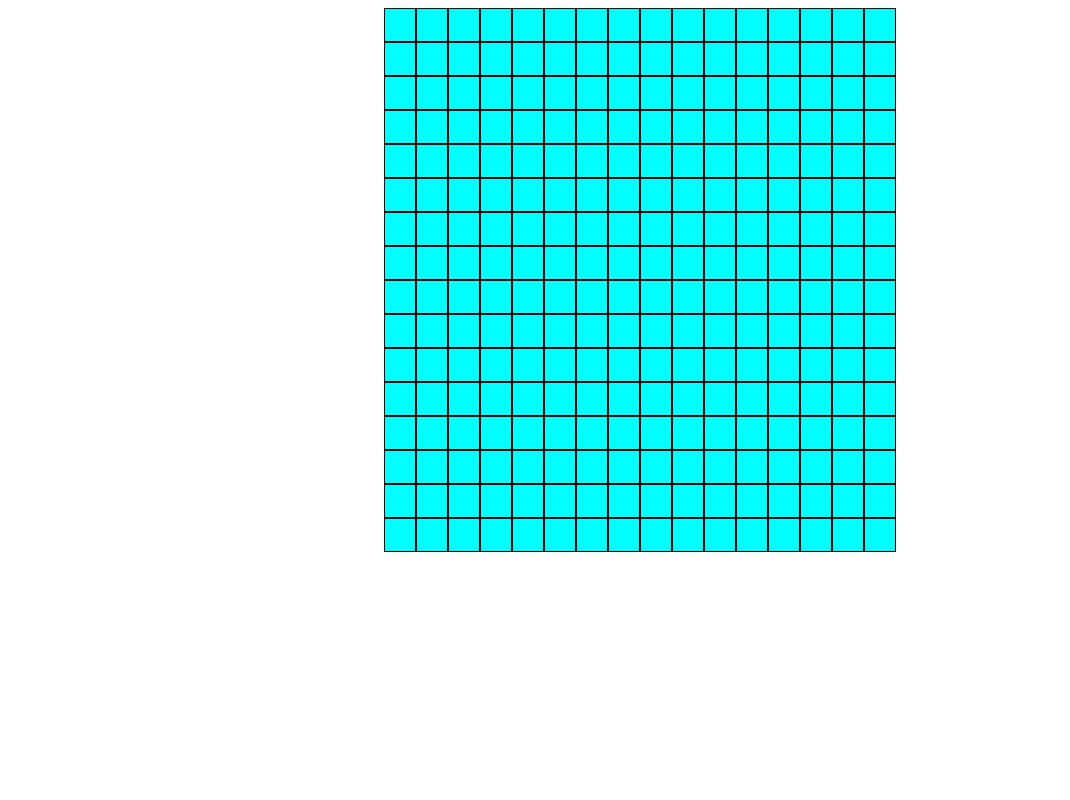
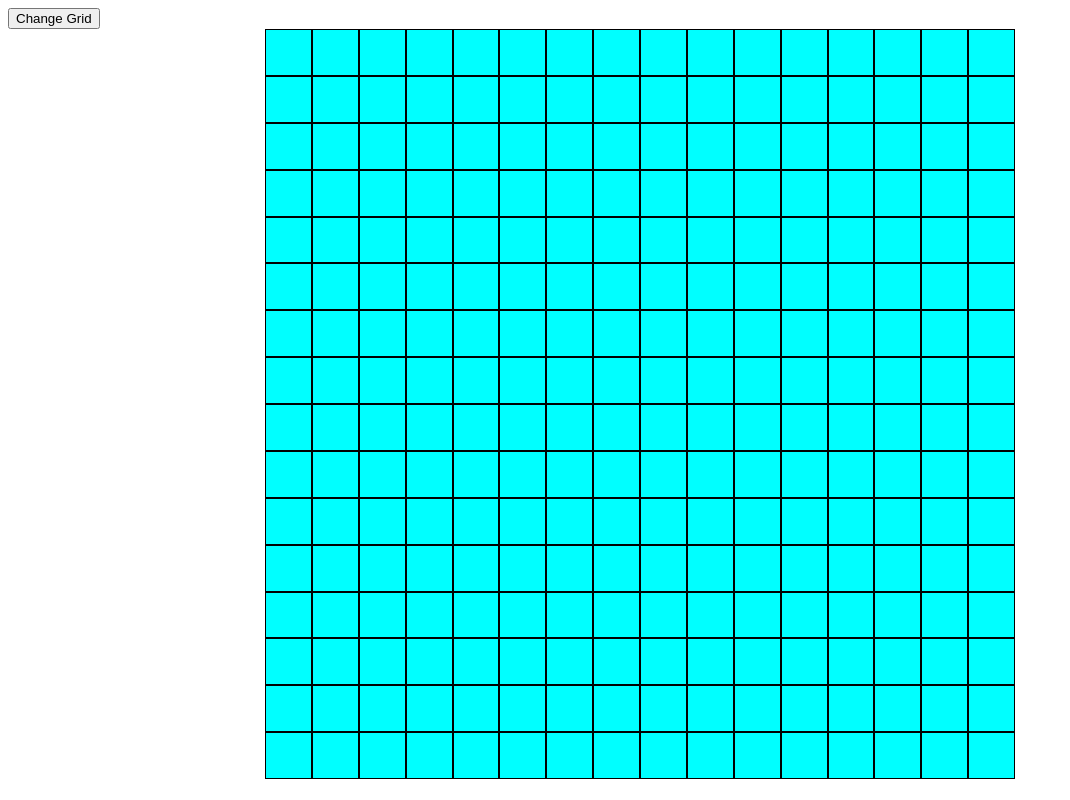
Before and after one commit to zcruz6590/etch-a-sketch, a plain HTML site: page index.html in a window 1280 px wide. Shown: the whole page, without its empty margins (0-1070 px from the left). Drawn offline with Linux system fonts and the light colour scheme.

Commit message:
completed the regular etch-a-sketch project

```diff
--- a/script.js
+++ b/script.js
@@ -1,15 +1,45 @@
-let container = document.querySelector(".container")
-const rows = 16, cols = 16;
+// Create Button to change grid
+let button = document.createElement("BUTTON");
+let btn_txt = document.createTextNode("Change Grid");
+button.appendChild(btn_txt);
+document.body.appendChild(button);
+// Moves the button to the top
+document.body.insertBefore(button, document.body.firstChild);
 
-for (let row = 0; row < rows; row++) {
-    for (let col = 0; col < cols; col++) {
-        //square
+
+let container = document.querySelector(".container");
+let numSquares = 16;
+
+// Create grid
+createGrid(numSquares);
+
+function createGrid(numTiles) {
+    // Creates the variable --numTiles and sets it to numTiles so the css square class inherits the property of the
+    container.style.setProperty('--numTiles', numTiles);
+
+    // Clear the container before creating new squares
+    container.innerHTML = '';
+
+    // Create the grid
+    for (let i = 0; i < numTiles * numTiles; i++) {
         let square = document.createElement("div");
-        square.classList.add("square") //creates square class to div element
-        square.style.backgroundColor = "cyan"
-        square.style.border = "1px solid black"
-        square.style.minwidth = "25px"
-        square.style.minheight = "25px"
-        container.appendChild(square)
+        square.classList.add("square");
+
+        // Hover effect
+        square.addEventListener('mouseenter', () => {
+            square.style.backgroundColor = "orange";
+        });
+
+        container.appendChild(square);
     }
 }
+
+// Event listener to change grid size
+button.addEventListener('click', () => {
+    let newSquares = parseInt(prompt('How many squares do you want on each side?'));
+    if (newSquares > 100) {
+        alert('Enter a number below 100');
+    } else if (newSquares > 0) {
+        createGrid(newSquares);
+    }
+});
--- a/styles.css
+++ b/styles.css
@@ -3,17 +3,15 @@
     flex-wrap: wrap;
     justify-content: center;
     align-items: center;
-    max-width: max-content;
-    max-height: fit-content;
+    max-width: 750px;
+    max-height: auto;
     margin: 0 auto;
 }
 
-
-
 .square {
-    flex-basis: calc(100%/16);
-    padding-top: calc(100%/16);
+    background-color: cyan;
+    border: 1px solid black;
     box-sizing: border-box;
-    max-width: calc(100%/16); /* each square in the 16x16 grid becomes 1/16 of the max-width of the container  */
-    max-height: calc(100%/16); /* each square in the 16x16 grid becomes 1/16 of the max-height of the container  */
+    flex-basis: calc(100% / var(--numTiles)); /* Use CSS variable for dynamic sizing */
+    aspect-ratio: 1 / 1; /* Ensures squares maintain a 1:1 ratio */
 }
```
Also changed, not shown: index.html (line endings or trailing spaces).
